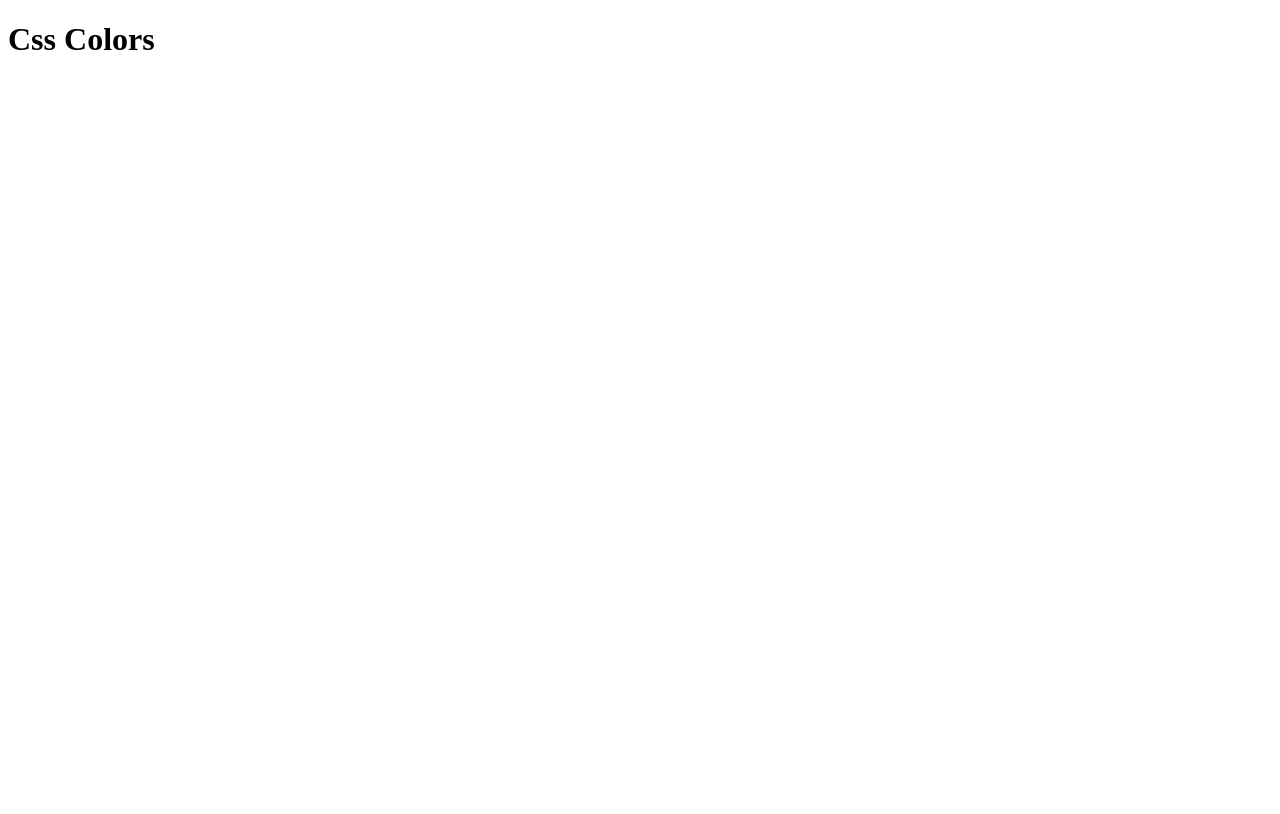
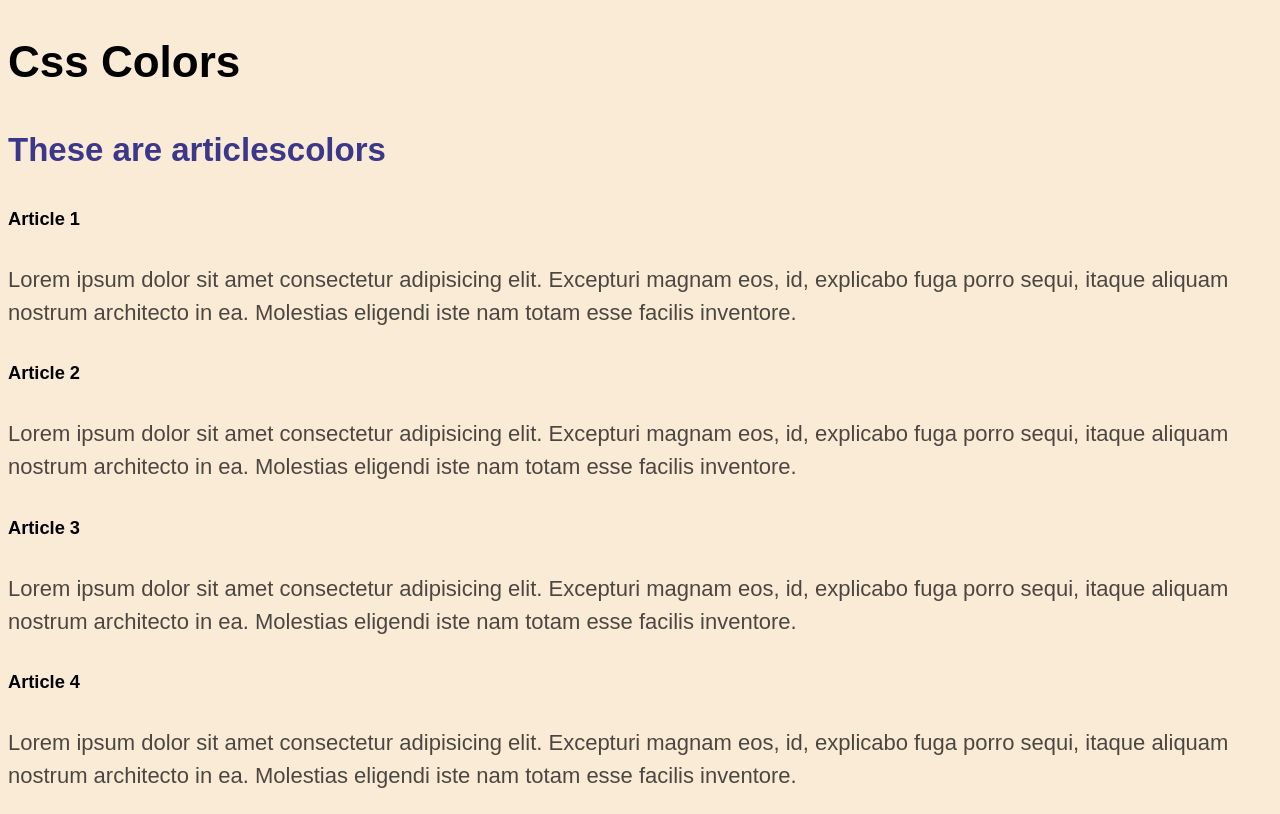
Before and after one commit to owenmicheal/css, a plain HTML site: page colors/index.html in a window 1280 px wide. Drawn offline with Linux system fonts and the light colour scheme.

Commit message:
units and colors

```diff
--- a/colors/index.html
+++ b/colors/index.html
@@ -7,6 +7,25 @@
     <link rel="stylesheet" href="styles.css">
 </head>
 <body>
-    <h1>Css Colors</h1>
+    <h1 class="header">Css Colors</h1>
+
+    <h2>These are articlescolors</h2>
+    <article>
+        <h5>Article 1</h5>
+        <p>Lorem ipsum dolor sit amet <span>consectetur</span> adipisicing elit. Excepturi magnam eos, id, explicabo fuga porro sequi, itaque aliquam nostrum architecto in ea. Molestias eligendi iste nam totam esse facilis inventore.</p>
+    </article>
+    <article>
+        <h5>Article 2</h5>
+        <p>Lorem ipsum dolor sit amet <span>consectetur</span> adipisicing elit. Excepturi magnam eos, id, explicabo fuga porro sequi, itaque aliquam nostrum architecto in ea. Molestias eligendi iste nam totam esse facilis inventore.</p>
+    </article>
+    <article>
+        <h5>Article 3</h5>
+        <p>Lorem ipsum dolor sit amet <span>consectetur</span> adipisicing elit. Excepturi magnam eos, id, explicabo fuga porro sequi, itaque aliquam nostrum architecto in ea. Molestias eligendi iste nam totam esse facilis inventore.</p>
+    </article>
+    <article id="last">
+        <h5>Article 4</h5>
+        <p>Lorem ipsum dolor sit amet <span>consectetur</span> adipisicing elit. Excepturi magnam eos, id, explicabo fuga porro sequi, itaque aliquam nostrum architecto in ea. Molestias eligendi iste nam totam esse facilis inventore.</p>
+    </article>
+
 </body>
 </html>
--- a/colors/styles.css
+++ b/colors/styles.css
@@ -0,0 +1,19 @@
+body {
+    font-family: Arial, Helvetica, sans-serif;
+    font-size: 22px;
+    line-height: 1.5;
+    background-color: antiquewhite;
+    /* the rgb takes in thress values, 255 at maxmum or 0  */
+    color: rgb(0, 0, 0);
+}
+
+/* rgba is rgb but with trasperancy which stretches up to 1 */
+p {
+    /* its transparent blasck { it also use in shadows } */
+    color: rgba(0, 0, 0, 0.7);
+}
+
+/* hexidecimal it is same as rgb but coded in letter and numbers, letters adn numbers spaning from 1 to 6 */
+h2 {
+    color: rgba(0, 0, 113, 0.764);
+}
--- /dev/null
+++ b/units&sizes/styles.css
@@ -0,0 +1,53 @@
+/* getting rid of default css styles */
+* {
+    /* this iverides the default settings */
+    margin: 0;
+    padding: 0;
+    box-sizing: border-box;
+}
+
+/* vh and vw units */
+main {
+    background-color: aqua;
+    /* vw sets conditions for the viewpoint so in this case, the
+    main covers 50% of the viewpoint  */
+    /* a percentage gives the same result as vw and it is considered
+    a better choice for righting css than vw */
+    width: 50vw;
+}
+
+/* units and sizes */
+/* absolute units| the most used and most recomended is px which is equal to a pixel on your screen */
+/* absolute px is not ideal for fonts */
+p {
+   border: 2px dashed red;
+   /* percentage% unit | it relative to the parent, it depend on the available parent's percentage */
+   /* the viewport by default is 100% so and element without a parent will relate to the viewport */
+   width: 50%;
+}
+
+/* rem unit */
+/* this is the font size of the root element and responds according to the size of the screen so its not ststic like px */
+/* rem looks at the root's default which is 16px size so, we always look on modifying from  that */
+h1 {
+    border: 2px dashed red;
+    /* this is 3 times bigger than the default size of the font */
+    font-size: 3rem;
+    /* em unit below */
+    /* this depends on the rem you have given to your text where 1rem will equal to the rem
+    you have given to your font, in this case, 3rem = 1em */
+    padding: 1em;
+    /* so 1rem = 16px
+          3rem = 1em
+          1em = 48px which is our padding in this case */
+
+}
+
+/* ch unit measures characters in the word and can be set so that a word doesnt exceeds a given value of
+characters before i overlaps */
+.ch-unit {
+    font-size: 2rem;
+    /* ch unit { it counts to 30 characters then it overlaps } */
+    width: 30ch;
+
+}
```
Also changed, not shown: units&sizes/index.html (added, +17 -0 lines), selectors/index.html (line endings or trailing spaces).
